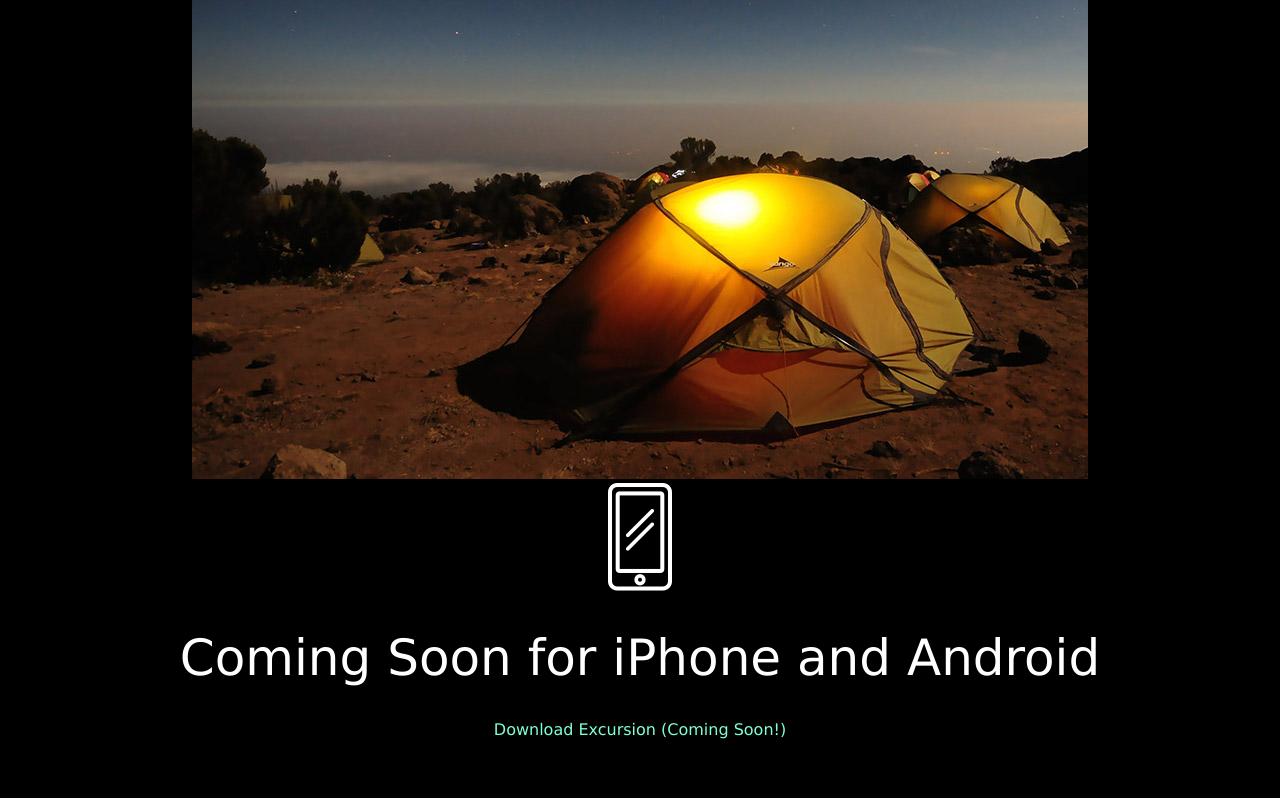
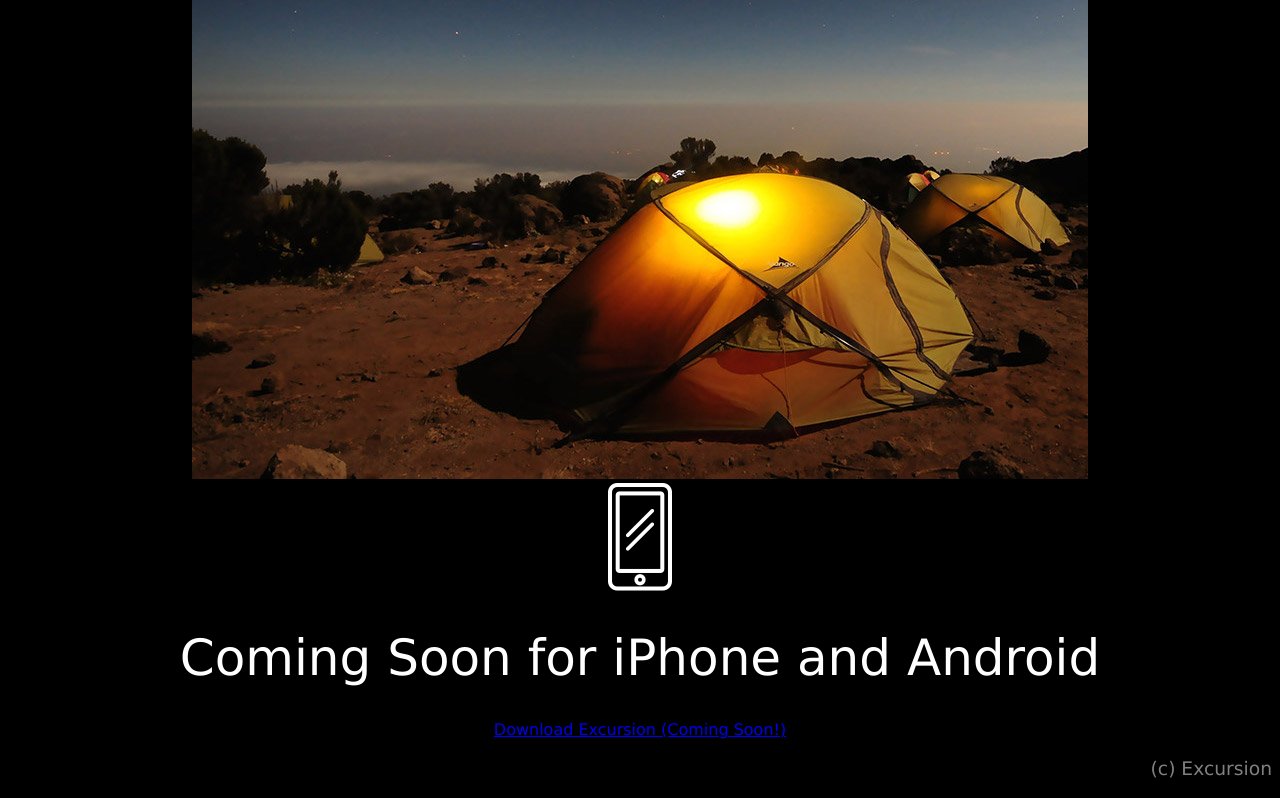
Before and after one commit to amanda-k/excursion, a plain HTML site: page index.html in a window 1280 px wide. Shown: the part 1169-1967 px from the top of the page. Before the commit the page ends 1924 px from the top, so only its background shows below. Drawn offline with Linux system fonts and the light colour scheme.

Commit message:
Push final version

```diff
--- a/index.html
+++ b/index.html
@@ -2,11 +2,13 @@
 <html>
   <head>
     <link href="resources/css/style.css" type="text/css" rel="stylesheet" >
-    <title></title>
+    <title>Excursion</title>
   </head>
   <body>
     <h2>Discover Hidden Places in the World Around You </h2>
+    <div id="top">
       <p class="download">Download Excursion (Coming Soon!)</p>
+    </div>
         <video src="resources/videos/excursion.mp4"
         width="600" height="800"
         autoplay>
@@ -19,6 +21,7 @@
       <img src="resources/images/phone.png"
       alt="A drawing of a phone"/>
     <h1>Coming Soon for iPhone and Android</h1>
-      <p class="download">Download Excursion (Coming Soon!)</p>
+      <p class="download"><a href="#top">Download Excursion (Coming Soon!)</a></p>
+    <h3 class="copyright">(c) Excursion</h3>
   </body>
 </html>
--- a/resources/css/style.css
+++ b/resources/css/style.css
@@ -20,3 +20,8 @@ h2 {font-family: Verdana;
 .remember {font-family: Verdana;
           font-size: 21px;
           color: gray;}
+
+.copyright {font-family: Verdana;
+            color: gray;
+            text-align: right;
+           font-weight: normal;}
```
